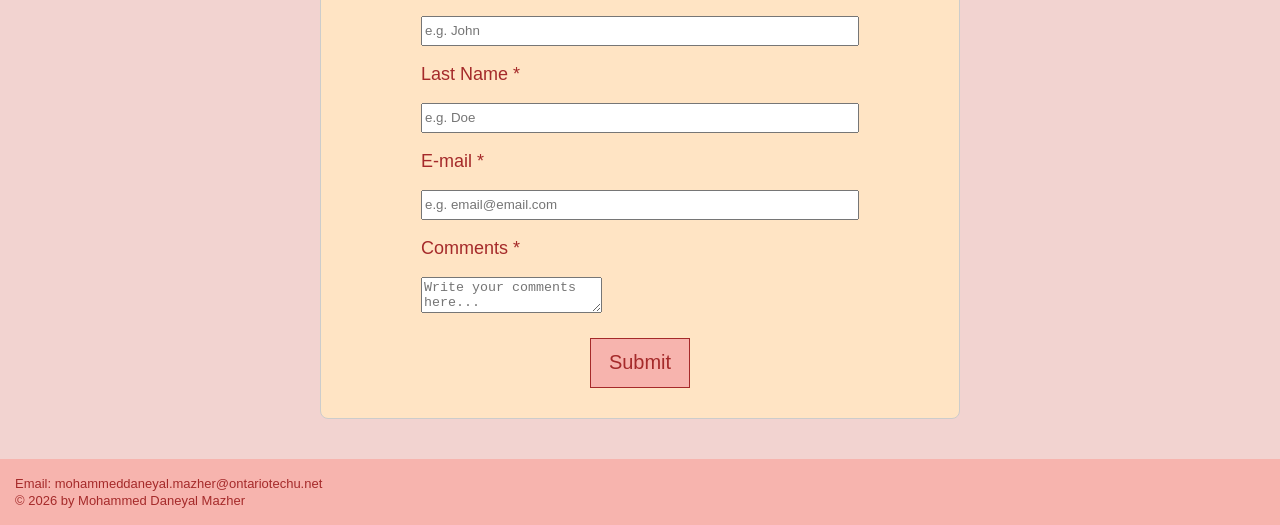
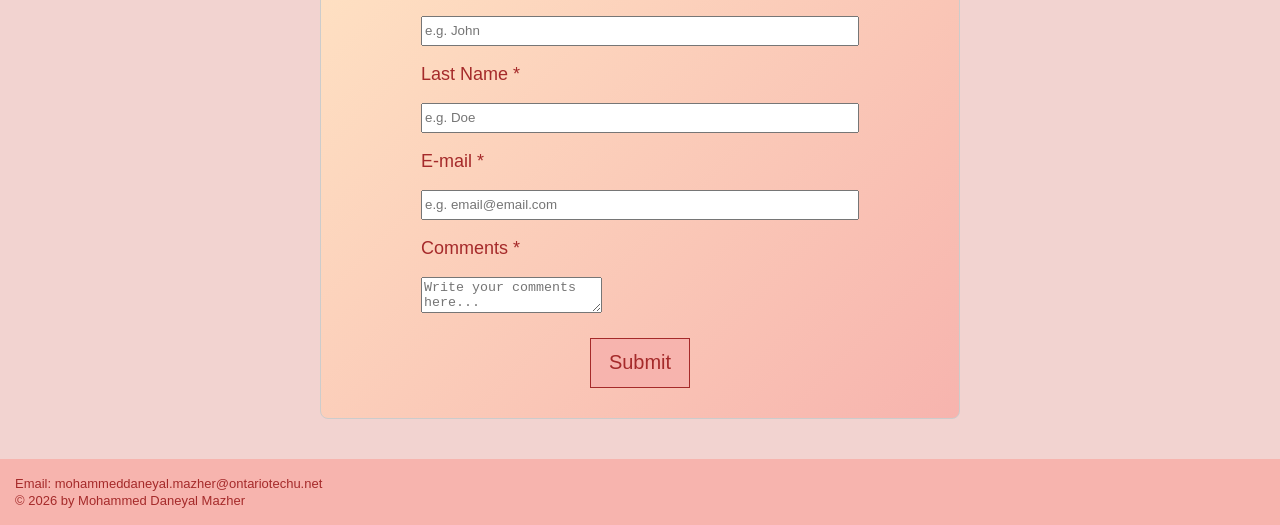
Before and after one commit to Daneyal-m/Assignment-1, a plain HTML site: page contact.html in a window 1280 px wide. Shown: the part 371-896 px from the top of the page. Drawn offline with Linux system fonts and the light colour scheme.

Commit message:
added gradient colors to some boxes

```diff
--- a/stylesheet.css
+++ b/stylesheet.css
@@ -48,6 +48,7 @@ flex-wrap: wrap;
 
 .card {
 background-color: #F2B999;
+background: -webkit-linear-gradient(top, #F2B999 0%, #F7B4AE 100%);
 border: 1px solid #ccc;
 border-radius: 8px;
 padding: 20px;
@@ -67,6 +68,7 @@ font-size: 18px;
 
 #Contact .card{
     background-color: bisque;
+    background: linear-gradient(135deg, bisque 0%, #F7B4AE 100%);
     color: brown;
     width: 50%;
     margin: 0 auto;
```
Also changed, not shown: 1 other file.
